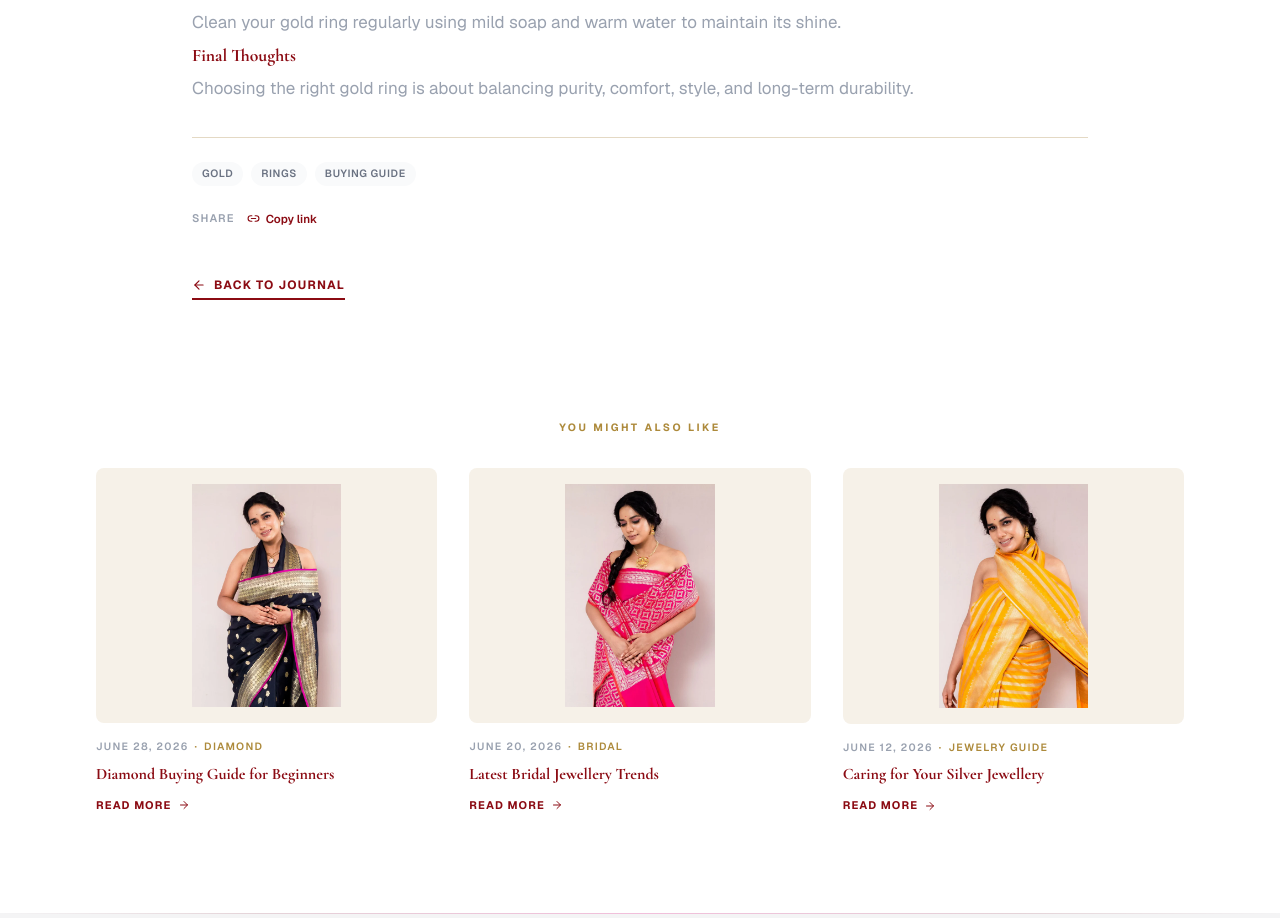
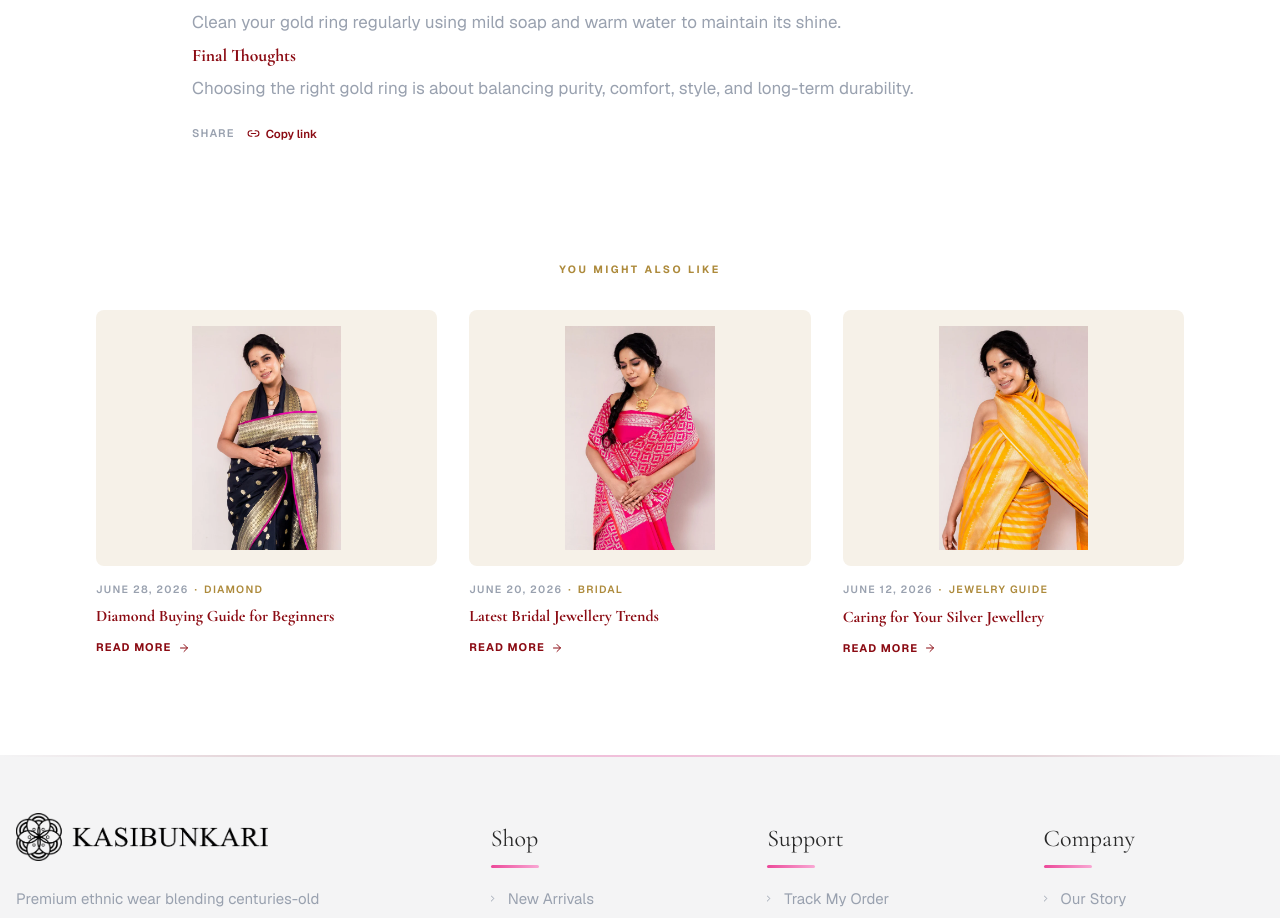
Before and after one commit to rahulkumar-9997/kashi-bunkari, a Next.js app: page /blogs/slug1 in a window 1280 px wide. Shown: the part 1680-2598 px from the top of the page. Built offline with nearby package versions, Linux system fonts and the light colour scheme.

Commit message:
blog details page

```diff
--- a/src/app/blogs/[slug]/BlogDetailsPage.tsx
+++ b/src/app/blogs/[slug]/BlogDetailsPage.tsx
@@ -194,41 +194,17 @@ export default function BlogDetailsPage() {
                     <div className="body-content"
                         dangerouslySetInnerHTML={{ __html: blog.content }}
                     />
-                    {/* Tags */}
-                    <div className="flex flex-wrap items-center gap-2 mt-9 pt-6 border-t border-[#E4D9C4]">
-                    {blog.tags.map((tag) => (
-                        <span
-                        key={tag}
-                        className="font-sans text-[10.5px] font-semibold uppercase tracking-[0.06em] text-gray-500 bg-gray-50 px-2.5 py-1 rounded-full"
-                        >
-                        {tag}
-                        </span>
-                    ))}
-                    </div>
-
                     {/* Share */}
                     <div className="flex items-center gap-3 mt-6">
-                    <span className="font-sans text-[11px] font-semibold uppercase tracking-[0.1em] text-gray-400">
+                        <span className="font-sans text-[11px] font-semibold uppercase tracking-widest text-gray-400">
                             Share
                         </span>
                         <button
                             onClick={handleCopyLink}
-                        className="inline-flex items-center gap-1.5 font-sans text-[11.5px] font-semibold text-maroon hover:text-[#8b1a34] transition-colors cursor-pointer"
-                    >
+                            className="inline-flex items-center gap-1.5 font-sans text-[11.5px] font-semibold text-maroon hover:text-[#8b1a34] transition-colors cursor-pointer">
                             {copied ? <Check size={13} /> : <Link2 size={13} />}
                             {copied ? "Copied" : "Copy link"}
                         </button>
-                    </div>
-
-                    {/* Back link */}
-                    <div className="mt-10 sm:mt-12">
-                    <Link
-                        href="/blog"
-                        className="inline-flex items-center gap-2 font-sans text-[12px] font-bold uppercase tracking-[0.1em] text-maroon border-b-2 border-maroon pb-1 hover:gap-3 transition-all duration-200"
-                    >
-                        <ArrowLeft size={14} />
-                        Back to Journal
-                    </Link>
                     </div>
                 </div>
             </div>
```
Lines whose indentation alone changed are shown as unchanged.
